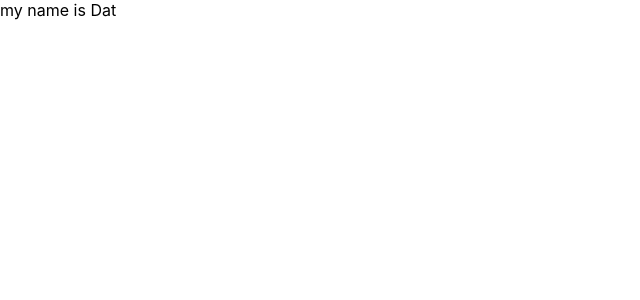
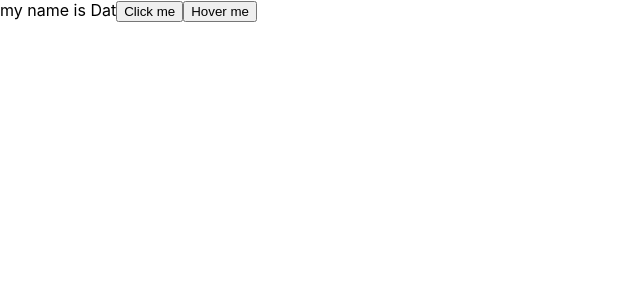
Before and after one commit to tiendat201102/learn-react, a React (Create React App) app: page / in a window 1280 px wide. Shown: the top 300 px of the page, without its empty margins (0-640 px from the left). Built offline with nearby package versions, Linux system fonts and the light colour scheme.

Commit message:
video 19

```diff
--- a/src/components/MyComponent.jsx
+++ b/src/components/MyComponent.jsx
@@ -6,10 +6,21 @@ export default class MyComponent extends Component {
         name: "Dat",
         age: 22,
     }
+    handleClick() {
+        console.log("click me");
+    }
+
+    handleOnMouseOver(event) {
+        console.log(event);
+
+    }
+
   render() {
     return (
       <div>
         my name is {this.state.name}
+        <button onClick={this.handleClick}>Click me</button>
+        <button onMouseOver={this.handleOnMouseOver}>Hover me</button>
       </div>
     )
   }
```
